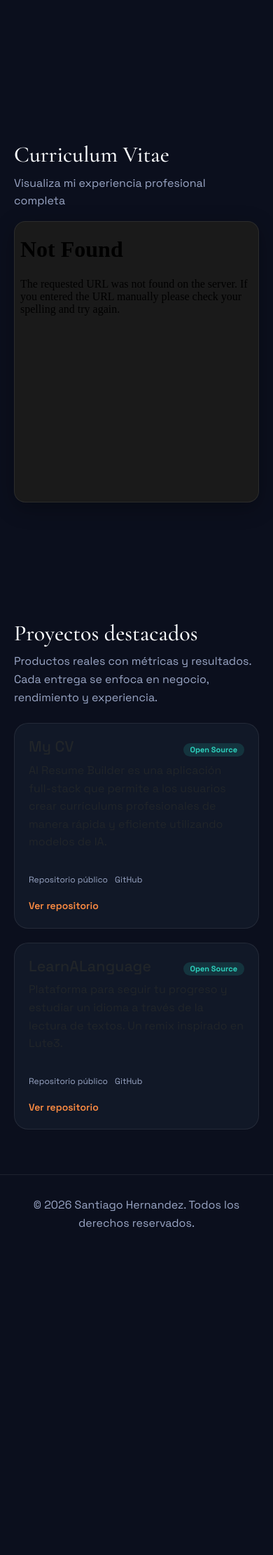
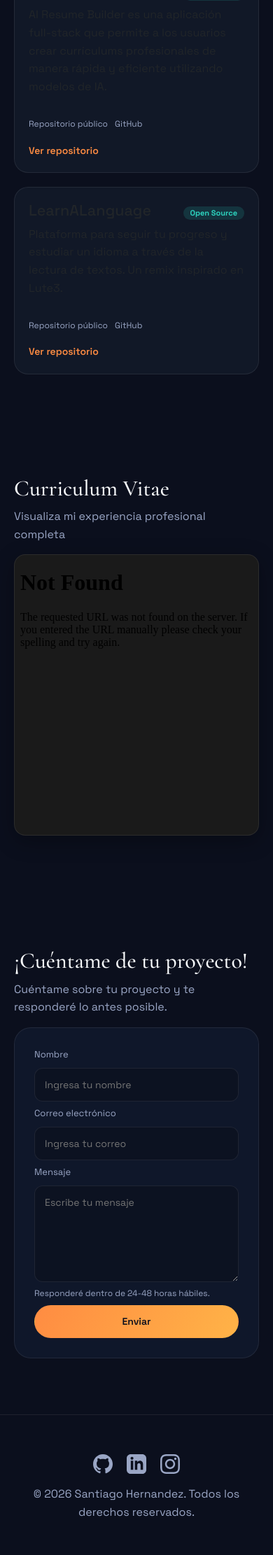
Before and after one commit to santidevve/devportfolio-pro, a Flask app: page / in a window 390 px wide. Shown: the part 3134-5356 px from the top of the page at 70% size. Before the commit the page ends 4888 px from the top, so only its background shows below. Run offline with Flask 3, Linux system fonts and the light colour scheme.

Commit message:
feat: Implement initial portfolio website structure, styling, and interactive galaxy background.

```diff
--- /dev/null
+++ b/static/galaxy.js
@@ -0,0 +1,139 @@
+/**
+ * Galaxy Background Animation
+ * Crea un fondo animado con estrellas, nebulosas y partículas tipo galaxia.
+ * Usa Canvas 2D para rendimiento óptimo.
+ */
+(function () {
+    const canvas = document.getElementById('galaxy-bg');
+    if (!canvas) return;
+    const ctx = canvas.getContext('2d');
+
+    let width, height;
+    const stars = [];
+    const shootingStars = [];
+    const STAR_COUNT = 200;
+
+    /** Ajusta el canvas al tamaño de la ventana */
+    function resize() {
+        width = canvas.width = window.innerWidth;
+        height = canvas.height = window.innerHeight;
+    }
+
+    /** Crea una estrella con propiedades aleatorias */
+    function createStar() {
+        return {
+            x: Math.random() * width,
+            y: Math.random() * height,
+            size: Math.random() * 2 + 0.5,
+            speed: Math.random() * 0.3 + 0.05,
+            opacity: Math.random(),
+            flickerSpeed: Math.random() * 0.02 + 0.005,
+            // Color: blanco, azul tenue, o naranja tenue (acorde al tema)
+            color: ['255,255,255', '180,200,255', '255,180,120'][Math.floor(Math.random() * 3)]
+        };
+    }
+
+    /** Crea una estrella fugaz */
+    function createShootingStar() {
+        return {
+            x: Math.random() * width,
+            y: Math.random() * height * 0.5,
+            length: Math.random() * 80 + 40,
+            speed: Math.random() * 8 + 4,
+            opacity: 1,
+            angle: Math.PI / 4 + (Math.random() - 0.5) * 0.3
+        };
+    }
+
+    /** Inicializa las estrellas */
+    function init() {
+        stars.length = 0;
+        for (let i = 0; i < STAR_COUNT; i++) {
+            stars.push(createStar());
+        }
+    }
+
+    /** Dibuja la nebulosa de fondo */
+    function drawNebula(time) {
+        // Nebulosa sutil con gradientes radiales animados
+        const cx1 = width * 0.3 + Math.sin(time * 0.0002) * 50;
+        const cy1 = height * 0.4 + Math.cos(time * 0.0003) * 30;
+        const g1 = ctx.createRadialGradient(cx1, cy1, 0, cx1, cy1, 350);
+        g1.addColorStop(0, 'rgba(45, 212, 191, 0.03)');
+        g1.addColorStop(1, 'transparent');
+        ctx.fillStyle = g1;
+        ctx.fillRect(0, 0, width, height);
+
+        const cx2 = width * 0.7 + Math.cos(time * 0.00025) * 40;
+        const cy2 = height * 0.2 + Math.sin(time * 0.00035) * 25;
+        const g2 = ctx.createRadialGradient(cx2, cy2, 0, cx2, cy2, 300);
+        g2.addColorStop(0, 'rgba(255, 140, 66, 0.025)');
+        g2.addColorStop(1, 'transparent');
+        ctx.fillStyle = g2;
+        ctx.fillRect(0, 0, width, height);
+    }
+
+    /** Bucle principal de animación */
+    function animate(time) {
+        ctx.clearRect(0, 0, width, height);
+
+        // Nebulosa
+        drawNebula(time);
+
+        // Estrellas
+        for (const star of stars) {
+            star.opacity += star.flickerSpeed;
+            if (star.opacity >= 1 || star.opacity <= 0.2) {
+                star.flickerSpeed *= -1;
+            }
+            star.y += star.speed;
+            if (star.y > height) {
+                star.y = 0;
+                star.x = Math.random() * width;
+            }
+
+            ctx.beginPath();
+            ctx.arc(star.x, star.y, star.size, 0, Math.PI * 2);
+            ctx.fillStyle = `rgba(${star.color}, ${star.opacity.toFixed(2)})`;
+            ctx.fill();
+        }
+
+        // Estrellas fugaces (aparecen aleatoriamente)
+        if (Math.random() < 0.003 && shootingStars.length < 2) {
+            shootingStars.push(createShootingStar());
+        }
+
+        for (let i = shootingStars.length - 1; i >= 0; i--) {
+            const s = shootingStars[i];
+            const tailX = s.x - Math.cos(s.angle) * s.length;
+            const tailY = s.y - Math.sin(s.angle) * s.length;
+
+            const gradient = ctx.createLinearGradient(s.x, s.y, tailX, tailY);
+            gradient.addColorStop(0, `rgba(255, 255, 255, ${s.opacity})`);
+            gradient.addColorStop(1, 'rgba(255, 255, 255, 0)');
+
+            ctx.beginPath();
+            ctx.moveTo(tailX, tailY);
+            ctx.lineTo(s.x, s.y);
+            ctx.strokeStyle = gradient;
+            ctx.lineWidth = 1.5;
+            ctx.stroke();
+
+            s.x += Math.cos(s.angle) * s.speed;
+            s.y += Math.sin(s.angle) * s.speed;
+            s.opacity -= 0.01;
+
+            if (s.opacity <= 0 || s.x > width || s.y > height) {
+                shootingStars.splice(i, 1);
+            }
+        }
+
+        requestAnimationFrame(animate);
+    }
+
+    // Arranque
+    resize();
+    init();
+    window.addEventListener('resize', () => { resize(); init(); });
+    requestAnimationFrame(animate);
+})();
--- a/static/styles.css
+++ b/static/styles.css
@@ -14,6 +14,17 @@
 
 * {
   box-sizing: border-box
+}
+
+/* Fondo de galaxia animado */
+#galaxy-bg {
+  position: fixed;
+  top: 0;
+  left: 0;
+  width: 100%;
+  height: 100%;
+  z-index: -1;
+  pointer-events: none;
 }
 
 body {
@@ -39,11 +50,11 @@ a {
 .container {
   max-width: 1120px;
   margin: 0 auto;
-  padding: 80px 24px
+  padding: 48px 24px
 }
 
 .section {
-  padding: 40px 0
+  padding: 16px 0
 }
 
 .skip-link {
@@ -387,6 +398,7 @@ a {
   font-family: "Cormorant Garamond", Georgia, serif;
   font-size: 2rem;
   margin: 0 0 8px;
+  align-content: center;
 }
 
 .section-head p {
@@ -700,3 +712,19 @@ footer {
     height: 400px;
   }
 }
+
+/* =============================================
+   Footer
+   ============================================= */
+#footer {
+  display: flex;
+  flex-direction: column;
+  align-items: center;
+  gap: 16px;
+  padding: 32px 24px;
+  border-top: 1px solid var(--stroke);
+}
+
+#footer .social-links {
+  justify-content: center;
+}
--- a/templates/index.html
+++ b/templates/index.html
@@ -198,11 +152,81 @@
           </article>
         </div>
       </section>
+
+      <!-- Sección CV con visor embebido -->
+      <section id="cv-pdf" class="cv-pdf section">
+        <div class="container" data-reveal>
+          <div class="section-head">
+            <h3>Curriculum Vitae</h3>
+            <p>Visualiza mi experiencia profesional completa</p>
+          </div>
+          <div class="cv-viewer-wrapper">
+            <iframe id="cv-viewer" src="{{ url_for('static', filename='cv.pdf') }}#view=FitH&zoom=page-width"
+              type="application/pdf" title="Visualizador de Curriculum Vitae PDF"></iframe>
+          </div>
+        </div>
+      </section>
+
+
+      <section id="contact" class="contact section">
+        <div class="container" data-reveal>
+          <div class="section-head">
+            <h3>¡Cuéntame de tu proyecto!</h3>
+            <p>Cuéntame sobre tu proyecto y te responderé lo antes posible.</p>
+          </div>
+          <form id="contact-form" class="form-card">
+            <div class="form-row">
+              <label for="name">Nombre</label>
+              <input type="text" id="name" name="name" placeholder="Ingresa tu nombre" required>
+            </div>
+            <div class="form-row">
+              <label for="email">Correo electrónico</label>
+              <input type="email" id="email" name="email" placeholder="Ingresa tu correo" required>
+            </div>
+            <div class="form-row">
+              <label for="message">Mensaje</label>
+              <textarea id="message" name="message" rows="5" placeholder="Escribe tu mensaje" required></textarea>
+            </div>
+            <!-- Mensaje de estado -->
+            <div id="form-status" class="form-status"></div>
+            <p class="form-note">Responderé dentro de 24-48 horas hábiles.</p>
+            <button type="submit" id="submit-btn" class="btn btn-primary">Enviar</button>
+          </form>
+        </div>
+      </section>
     </main>
     <footer id="footer">
+      <!-- Enlaces a redes sociales con iconos oficiales -->
+      <div class="social-links">
+        <!-- GitHub -->
+        <a href="https://github.com/santidevve" target="_blank" rel="noopener noreferrer" aria-label="GitHub">
+          <svg xmlns="http://www.w3.org/2000/svg" width="28" height="28" viewBox="0 0 24 24" fill="currentColor">
+            <path
+              d="M12 0c-6.626 0-12 5.373-12 12 0 5.302 3.438 9.8 8.207 11.387.599.111.793-.261.793-.577v-2.234c-3.338.726-4.033-1.416-4.033-1.416-.546-1.387-1.333-1.756-1.333-1.756-1.089-.745.083-.729.083-.729 1.205.084 1.839 1.237 1.839 1.237 1.07 1.834 2.807 1.304 3.492.997.107-.775.418-1.305.762-1.604-2.665-.305-5.467-1.334-5.467-5.931 0-1.311.469-2.381 1.236-3.221-.124-.303-.535-1.524.117-3.176 0 0 1.008-.322 3.301 1.23.957-.266 1.983-.399 3.003-.404 1.02.005 2.047.138 3.006.404 2.291-1.552 3.297-1.23 3.297-1.23.653 1.653.242 2.874.118 3.176.77.84 1.235 1.911 1.235 3.221 0 4.609-2.807 5.624-5.479 5.921.43.372.823 1.102.823 2.222v3.293c0 .319.192.694.801.576 4.765-1.589 8.199-6.086 8.199-11.386 0-6.627-5.373-12-12-12z" />
+          </svg>
+        </a>
+        <!-- LinkedIn -->
+        <a href="https://www.linkedin.com/in/santiago-hernández-385469323" target="_blank" rel="noopener noreferrer"
+          aria-label="LinkedIn">
+          <svg xmlns="http://www.w3.org/2000/svg" width="28" height="28" viewBox="0 0 24 24" fill="currentColor">
+            <path
+              d="M19 0h-14c-2.761 0-5 2.239-5 5v14c0 2.761 2.239 5 5 5h14c2.762 0 5-2.239 5-5v-14c0-2.761-2.238-5-5-5zm-11 19h-3v-11h3v11zm-1.5-12.268c-.966 0-1.75-.79-1.75-1.764s.784-1.764 1.75-1.764 1.75.79 1.75 1.764-.783 1.764-1.75 1.764zm13.5 12.268h-3v-5.604c0-3.368-4-3.113-4 0v5.604h-3v-11h3v1.765c1.396-2.586 7-2.777 7 2.476v6.759z" />
+          </svg>
+        </a>
+        <!-- Instagram -->
+        <a href="https://www.instagram.com/santiagopontiles/" target="_blank" rel="noopener noreferrer"
+          aria-label="Instagram">
+          <svg xmlns="http://www.w3.org/2000/svg" width="28" height="28" viewBox="0 0 24 24" fill="currentColor">
+            <path
+              d="M12 2.163c3.204 0 3.584.012 4.85.07 3.252.148 4.771 1.691 4.919 4.919.058 1.265.069 1.645.069 4.849 0 3.205-.012 3.584-.069 4.849-.149 3.225-1.664 4.771-4.919 4.919-1.266.058-1.644.07-4.85.07-3.204 0-3.584-.012-4.849-.07-3.26-.149-4.771-1.699-4.919-4.92-.058-1.265-.07-1.644-.07-4.849 0-3.204.013-3.583.07-4.849.149-3.227 1.664-4.771 4.919-4.919 1.266-.057 1.645-.069 4.849-.069zm0-2.163c-3.259 0-3.667.014-4.947.072-4.358.2-6.78 2.618-6.98 6.98-.059 1.281-.073 1.689-.073 4.948 0 3.259.014 3.668.072 4.948.2 4.358 2.618 6.78 6.98 6.98 1.281.058 1.689.072 4.948.072 3.259 0 3.668-.014 4.948-.072 4.354-.2 6.782-2.618 6.979-6.98.059-1.28.073-1.689.073-4.948 0-3.259-.014-3.667-.072-4.947-.196-4.354-2.617-6.78-6.979-6.98-1.281-.059-1.69-.073-4.949-.073zm0 5.838c-3.403 0-6.162 2.759-6.162 6.162s2.759 6.163 6.162 6.163 6.162-2.759 6.162-6.163c0-3.403-2.759-6.162-6.162-6.162zm0 10.162c-2.209 0-4-1.79-4-4 0-2.209 1.791-4 4-4s4 1.791 4 4c0 2.21-1.791 4-4 4zm6.406-11.845c-.796 0-1.441.645-1.441 1.44s.645 1.44 1.441 1.44c.795 0 1.439-.645 1.439-1.44s-.644-1.44-1.439-1.44z" />
+          </svg>
+        </a>
+      </div>
       <p>&copy; 2026 Santiago Hernandez. Todos los derechos reservados.</p>
     </footer>
     <script src="{{ url_for('static', filename='cv-logic.js') }}"></script>
+    <script src="{{ url_for('static', filename='contactForm.js') }}"></script>
+    <script src="{{ url_for('static', filename='galaxy.js') }}"></script>
 </body>
 
 </html>
```
Also changed, not shown: other parts of templates/index.html (+4 -50 lines).
